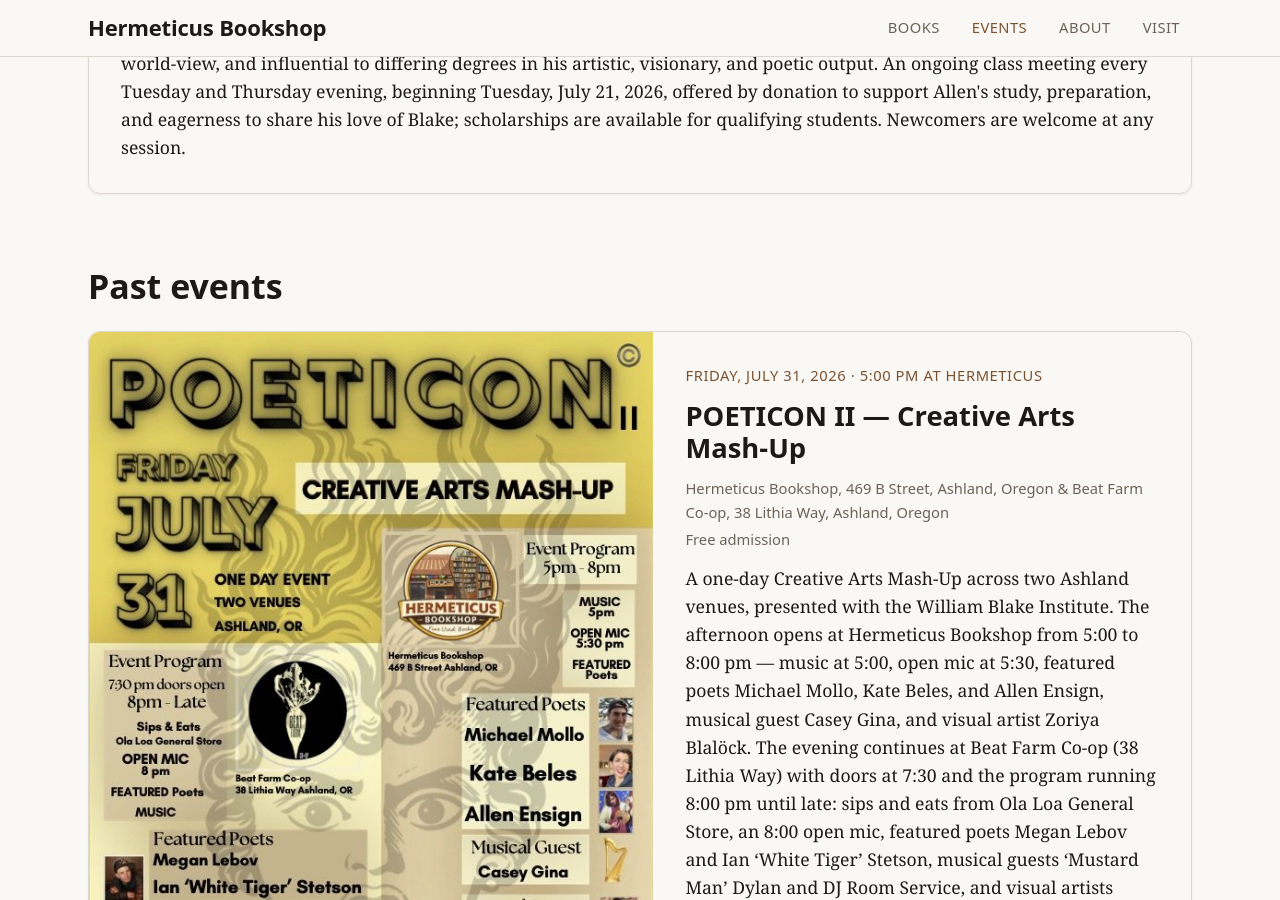
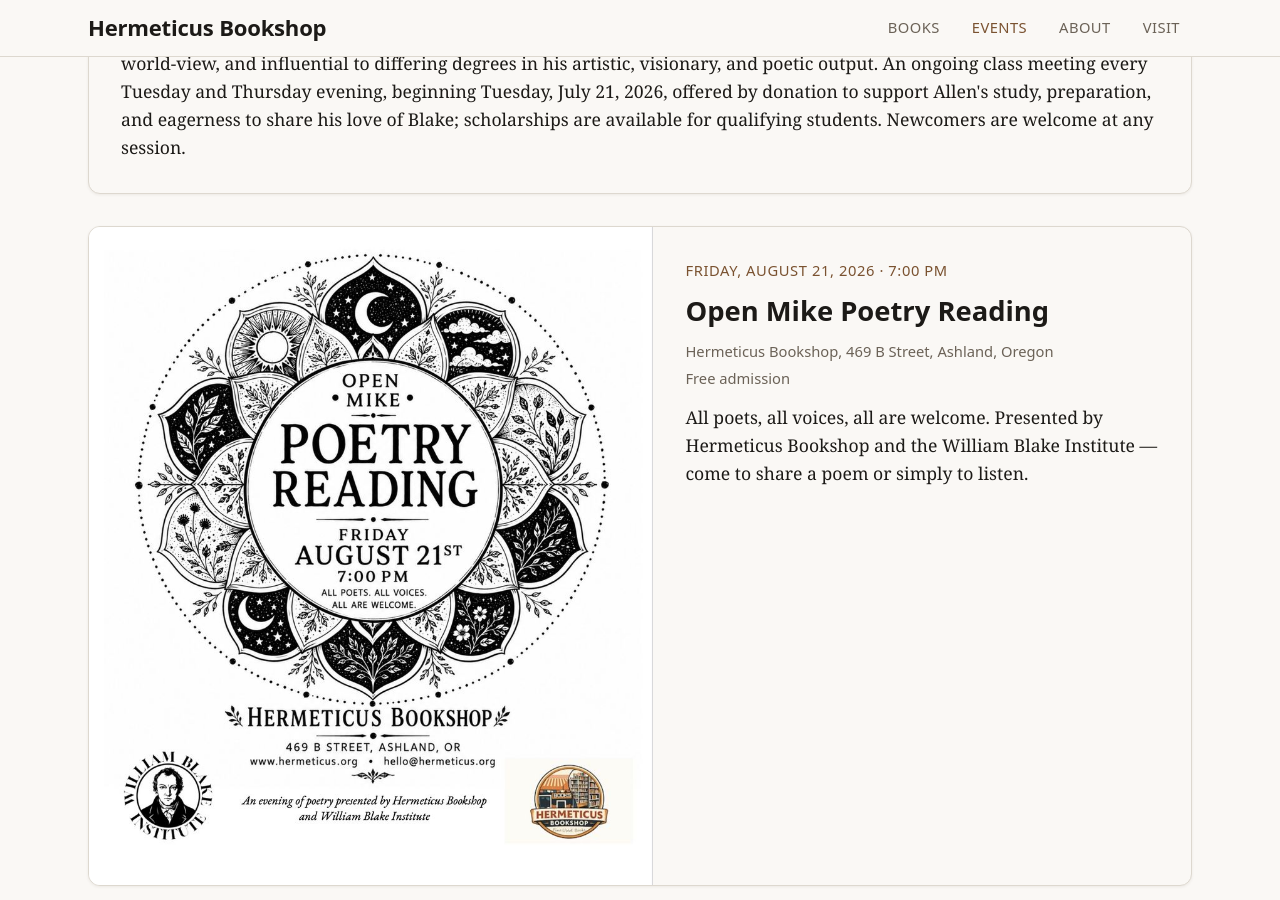
Before and after one commit to strangecode/hermeticus, a Jekyll site: the page built from pages/events.md, in a window 1280 px wide and 900 px high, scrolled down 451 px. Built offline with Jekyll 4.4.1, drawn with Linux system fonts in a browser that asks for light colours.

Commit message:
Add August 21 Open Mike Poetry Reading with flyer
Process the flyer from the inbox: resize to web dimensions, store as
open-mike-poetry-reading-2026-08-21.jpg, and add the event to the Events
page for Friday, August 21, 2026 at 7:00 pm.

```diff
--- a/_data/events.yml
+++ b/_data/events.yml
@@ -26,6 +26,20 @@
   image_alt: >-
     Poets and listeners gathered in a circle for a reading inside Hermeticus
     Bookshop, the shop's front window and book-lined shelves behind them.
+- title: Open Mike Poetry Reading
+  date: 2026-08-21
+  time: "7:00 pm"
+  location: Hermeticus Bookshop, 469 B Street, Ashland, Oregon
+  cost: Free admission
+  image: /assets/images/open-mike-poetry-reading-2026-08-21.jpg
+  image_alt: >-
+    Open Mike Poetry Reading flyer — Friday, August 21st at 7:00 pm at Hermeticus
+    Bookshop, presented with the William Blake Institute. Bold lettering sits
+    inside an ornate black-and-white mandala of sun, crescent moons, stars, and
+    foliage.
+  description: >-
+    All poets, all voices, all are welcome. Presented by Hermeticus Bookshop and
+    the William Blake Institute — come to share a poem or simply to listen.
 - title: "Alchemical Influences in William Blake"
   date: 2026-07-21
   recurs: Every Tuesday and Thursday, beginning Tuesday, July 21, 2026
```
Also changed, not shown: assets/images/open-mike-poetry-reading-2026-08-21.jpg (added), inbox/Open Mike flyer.jpg (deleted).
